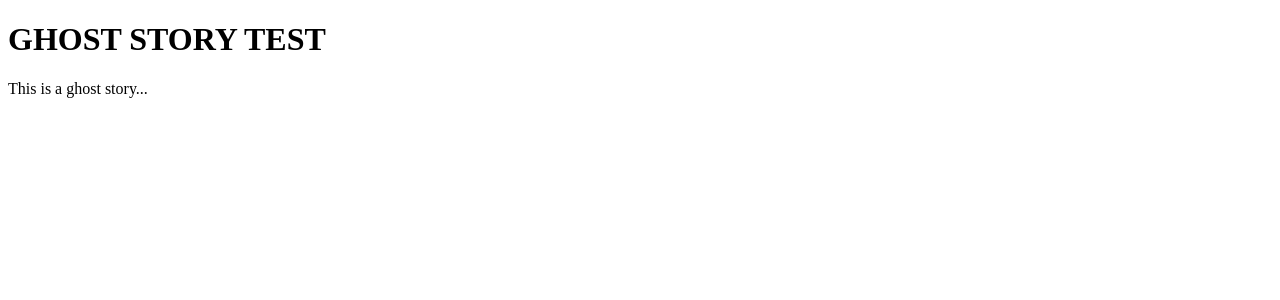
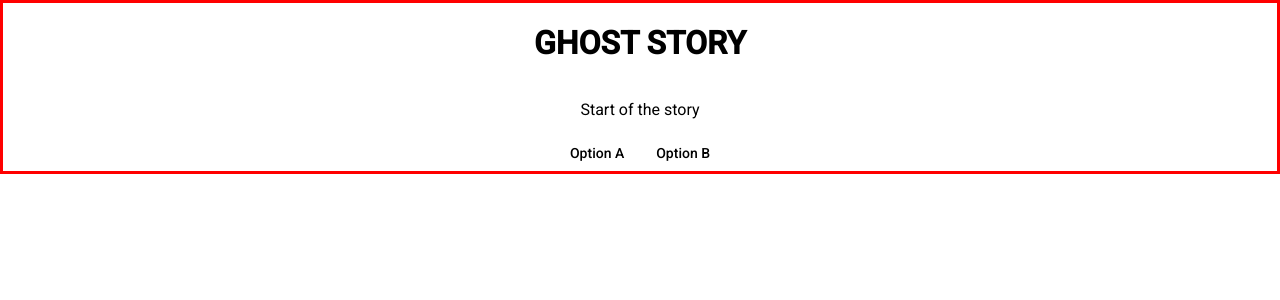
Before and after one commit to ecoble/ghost-story, an Angular app: page / in a window 1280 px wide. Shown: the top 300 px of the page. Built offline with nearby package versions, Linux system fonts and the light colour scheme.

Commit message:
story framework poc

```diff
--- a/angular.json
+++ b/angular.json
@@ -23,6 +23,7 @@
               "src/assets"
             ],
             "styles": [
+              "./node_modules/@angular/material/prebuilt-themes/indigo-pink.css",
               "src/styles.css"
             ],
             "scripts": [],
@@ -80,6 +81,7 @@
             "tsConfig": "src/tsconfig.spec.json",
             "karmaConfig": "src/karma.conf.js",
             "styles": [
+              "./node_modules/@angular/material/prebuilt-themes/indigo-pink.css",
               "src/styles.css"
             ],
             "scripts": [],
--- a/package.json
+++ b/package.json
@@ -12,15 +12,19 @@
   "private": true,
   "dependencies": {
     "@angular/animations": "~7.2.0",
+    "@angular/cdk": "~7.3.7",
     "@angular/common": "~7.2.0",
     "@angular/compiler": "~7.2.0",
     "@angular/core": "~7.2.0",
+    "@angular/flex-layout": "^12.0.0-beta.34",
     "@angular/forms": "~7.2.0",
+    "@angular/material": "^7.3.7",
     "@angular/platform-browser": "~7.2.0",
     "@angular/platform-browser-dynamic": "~7.2.0",
     "@angular/router": "~7.2.0",
     "angular-cli-ghpages": "^0.5.3",
     "core-js": "^2.5.4",
+    "hammerjs": "^2.0.8",
     "rxjs": "~6.3.3",
     "tslib": "^1.9.0",
     "zone.js": "~0.8.26"
--- a/src/app/app.component.css
+++ b/src/app/app.component.css
@@ -0,0 +1,11 @@
+.container {
+    display: flex;
+    flex-direction: column;
+    align-items: center;
+    border: solid red;
+}
+
+.button-container {
+    display: flex;
+    flex-direction: row;
+}
--- a/src/app/app.component.html
+++ b/src/app/app.component.html
@@ -1,4 +1,9 @@
 <!--The content below is only a placeholder and can be replaced.-->
-<h1>GHOST STORY TEST</h1>
-<p>This is a ghost story...</p>
-<router-outlet></router-outlet>
+<div class="container">
+  <h1>GHOST STORY</h1>
+  <p>{{currentNode.text}}</p>
+  <div class="button-container">
+    <button mat-button (click)="leftClick()"> {{currentNode.left.text}} </button>
+    <button mat-button (click)="rightClick()"> {{currentNode.right.text}} </button>
+  </div>
+</div>
--- a/src/app/app.component.ts
+++ b/src/app/app.component.ts
@@ -1,10 +1,54 @@
 import { Component } from '@angular/core';
+import { Tree } from './tree';
 
 @Component({
   selector: 'app-root',
   templateUrl: './app.component.html',
   styleUrls: ['./app.component.css']
 })
+
 export class AppComponent {
+  tree: Tree = {
+    text: "Start of the story",
+    left: {
+      text: "Option A",
+      left: {
+        text: "Option AA",
+        left: null,
+        right: null,
+      },
+      right: {
+        text: "Option AB",
+        left: null,
+        right: null,
+      }
+    },
+    right: {
+      text: "Option B",
+      left: {
+        text: "Option BA",
+        left: null,
+        right: null,
+      },
+      right: {
+        text: "Option BB",
+        left: null,
+        right: null,
+      }
+    }
+  };
+
+  currentNode: Tree = this.tree
+
   title = 'ghost-story';
+
+  leftClick() {
+    this.currentNode = this.currentNode.left
+    console.log("left click")
+  }
+
+  rightClick() {
+    this.currentNode = this.currentNode.right
+    console.log("right click")
+  }
 }
--- /dev/null
+++ b/src/app/tree.ts
@@ -0,0 +1,5 @@
+export interface Tree {
+    text: string;
+    left: Tree;
+    right: Tree;
+}
--- a/src/index.html
+++ b/src/index.html
@@ -7,6 +7,8 @@
 
   <meta name="viewport" content="width=device-width, initial-scale=1">
   <link rel="icon" type="image/x-icon" href="favicon.ico">
+  <link href="https://fonts.googleapis.com/css?family=Roboto:300,400,500" rel="stylesheet">
+  <link href="https://fonts.googleapis.com/icon?family=Material+Icons" rel="stylesheet">
 </head>
 <body>
   <app-root></app-root>
--- a/src/main.ts
+++ b/src/main.ts
@@ -1,3 +1,4 @@
+import 'hammerjs';
 import { enableProdMode } from '@angular/core';
 import { platformBrowserDynamic } from '@angular/platform-browser-dynamic';
 
--- a/src/styles.css
+++ b/src/styles.css
@@ -1 +1,4 @@
 /* You can add global styles to this file, and also import other style files */
+
+html, body { height: 100%; }
+body { margin: 0; font-family: Roboto, "Helvetica Neue", sans-serif; }
--- a/tsconfig.json
+++ b/tsconfig.json
@@ -17,6 +17,7 @@
     "lib": [
       "es2018",
       "dom"
-    ]
+    ],
+    "skipLibCheck": true
   }
 }
```
Also changed, not shown: src/app/app.module.ts (+6 -1 lines), 8 other files (tests, documents, lock files or other folders).
